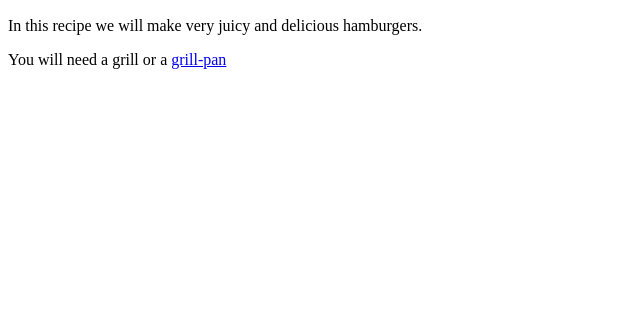
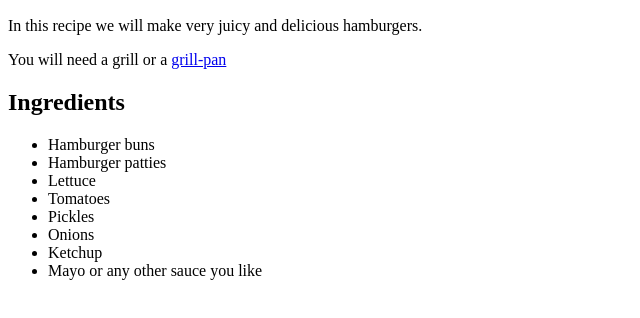
Before and after one commit to NichiforCostin/odin-recipes, a plain HTML site: page recipes/hamburger.html in a window 1280 px wide. Shown: the part 434-752 px from the top of the page, without its empty margins (0-640 px from the left). Drawn offline with Linux system fonts and the light colour scheme.

Commit message:
Add ingredients

```diff
--- a/recipes/hamburger.html
+++ b/recipes/hamburger.html
@@ -21,5 +21,16 @@
         >grill-pan</a
       >
     </p>
+    <h2>Ingredients</h2>
+    <ul>
+      <li>Hamburger buns</li>
+      <li>Hamburger patties</li>
+      <li>Lettuce</li>
+      <li>Tomatoes</li>
+      <li>Pickles</li>
+      <li>Onions</li>
+      <li>Ketchup</li>
+      <li>Mayo or any other sauce you like</li>
+    </ul>
   </body>
 </html>
```
